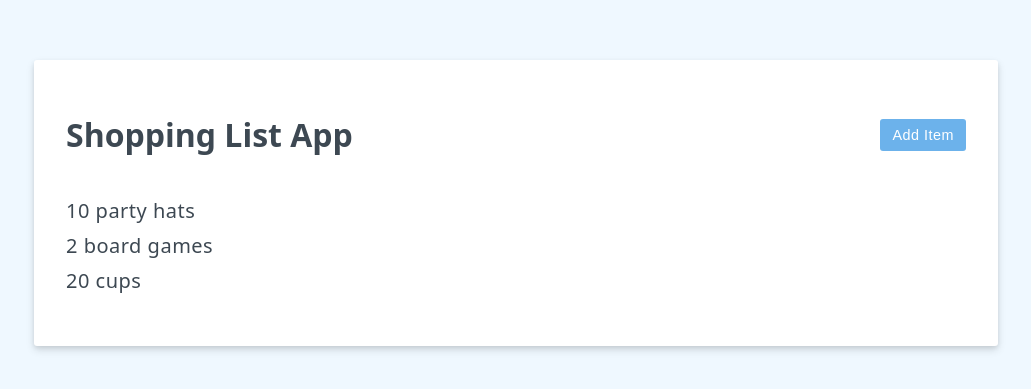
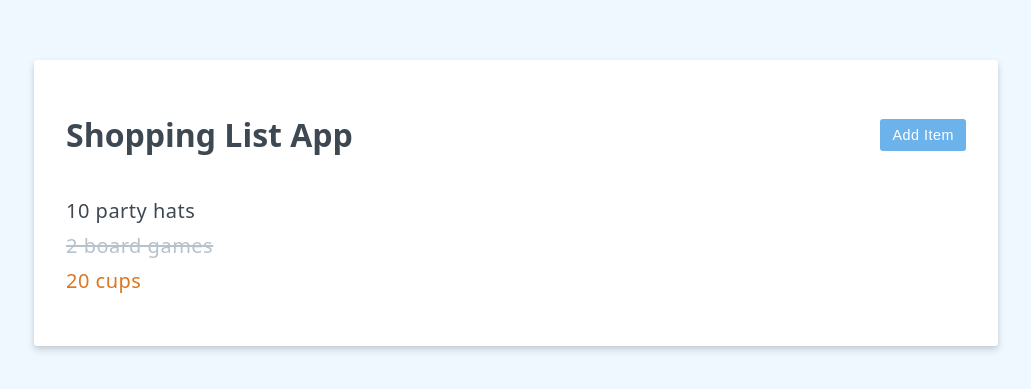
Before and after one commit to cellbesmanos/vue-fundamentals, a Vue app: page / in a window 1280 px wide. Shown: the part 197-586 px from the top of the page, without its empty margins (124-1155 px from the left). Built offline with nearby package versions, Linux system fonts and the light colour scheme.

Commit message:
Feat: Add new properties for each items

```diff
--- a/src/App.vue
+++ b/src/App.vue
@@ -42,7 +42,13 @@
 
     <p v-if="shoppingList.length <= 0">Nothing to buy yet. Add more items!</p>
     <ul v-else>
-      <li v-for="{ id, item } in shoppingList" :key="id">{{ item }}</li>
+      <li
+        v-for="item in shoppingList"
+        :key="item.id"
+        :class="{ strikeout: item.isPurchased, priority: item.isPriority }"
+      >
+        {{ item.item }}
+      </li>
     </ul>
   </main>
 </template>
@@ -55,17 +61,21 @@ const editting = ref(false);
 const userInput = ref("");
 const isHighPriority = ref(false);
 const shoppingList = ref([
-  { id: 1, item: "10 party hats" },
-  { id: 2, item: "2 board games" },
-  { id: 3, item: "20 cups" },
+  { id: 1, item: "10 party hats", isPriority: false, isPurchased: false },
+  { id: 2, item: "2 board games", isPriority: false, isPurchased: true },
+  { id: 3, item: "20 cups", isPriority: true, isPurchased: false },
 ]);
 
 function addToList() {
   shoppingList.value.push({
     id: shoppingList.value.length + 1,
     item: userInput.value,
+    isPriority: isHighPriority.value,
+    isPurchased: false,
   });
+  console.log(isHighPriority);
 
   userInput.value = "";
+  isHighPriority.value = false;
 }
 </script>
```
